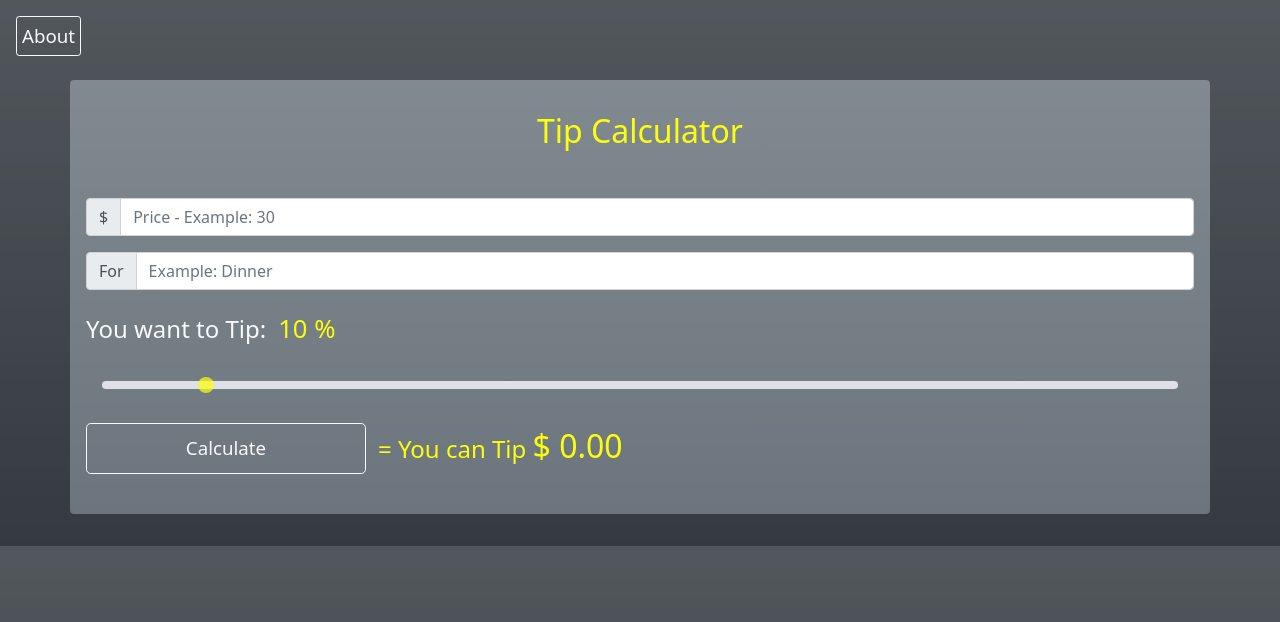
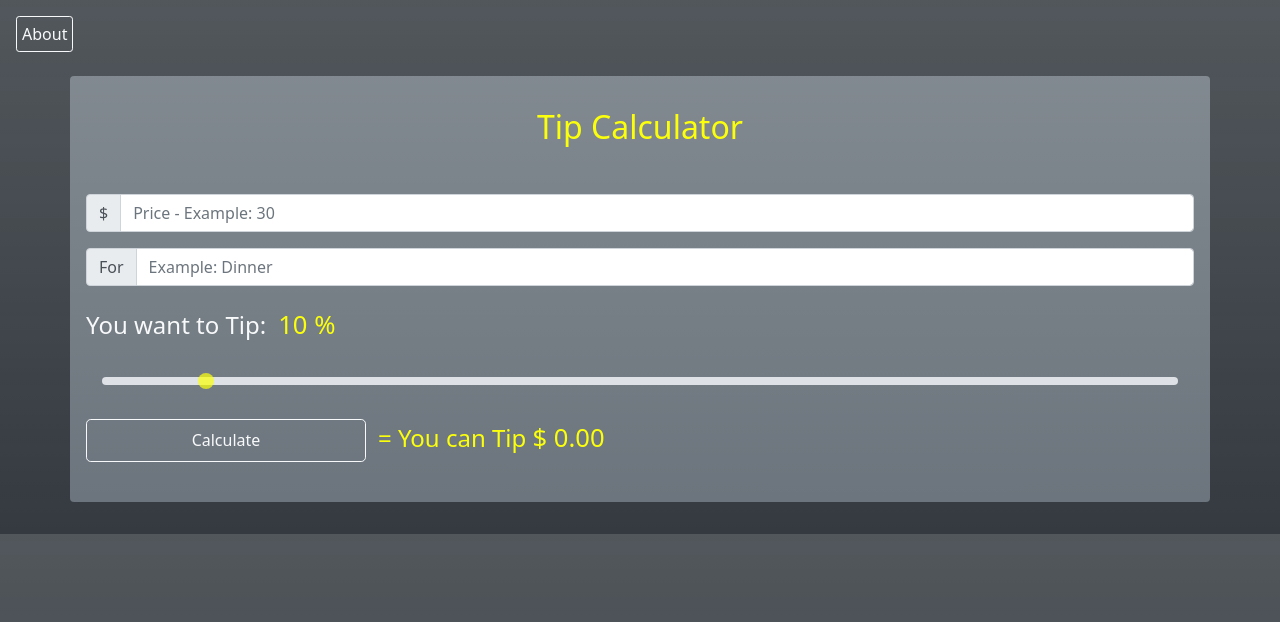
Before and after one commit to codingislove7/Tip-Calculator, a plain HTML site: page index.html in a window 1280 px wide. Drawn offline with nearby package versions, Linux system fonts and the light colour scheme.

Commit message:
update calculate button

```diff
--- a/app.js
+++ b/app.js
@@ -48,8 +48,7 @@ function addToList() {
     today.getFullYear() + "-" + (today.getMonth() + 1) + "-" + today.getDate();
   var time =
     today.getHours() + ":" + today.getMinutes() + ":" + today.getSeconds();
-  let text = date + " $" +separate(Answer)+ " for " + forInput.value;
-
+  let text = date + " $" + separate(Answer) + " for " + forInput.value;
 
   // create a text node from input value
   let textB = document.createTextNode(text);
@@ -82,7 +81,7 @@ function addToList() {
 
   // check to input value is not empty
   if (input.value !== "" && forInput.value !== "") {
-    answer.innerText = "$ "+Answer;
+    answer.innerText = "$ " + Answer;
     // add li to ul tag
     ul.insertBefore(li, ul.childNodes[0]);
     // clear the input value to add more text
@@ -137,7 +136,6 @@ function separate(Number) {
   return y + z;
 }
 
-
 function updateTextInput(val) {
   percent.innerText = val + " %";
 }
--- a/index.html
+++ b/index.html
@@ -27,7 +27,7 @@
     <div class="input-group mb-3 ">
       <span class="input-group-text">$</span>
       <input type="number" class="form-control" aria-label="Amount (to the nearest dollar)"
-    placeholder="Price - Example: 30" >
+    placeholder="Price - Example: 30" onchange="separateDigits(this.value)" >
 
     </div>
     <div class="input-group mb-3 ">
--- a/style.css
+++ b/style.css
@@ -23,11 +23,11 @@ a:hover{
   background-color: rgba(246, 236, 236, 0.116);
 }
 .btn-outline-light {
-  font-size: 1.17rem;
+  font-size: 1rem;
   padding: 5px;
 }
 .answer {
-  font-size: 2rem;
+  font-size: 1.6rem;
 }
 
 .form-range::-webkit-slider-thumb {
```
